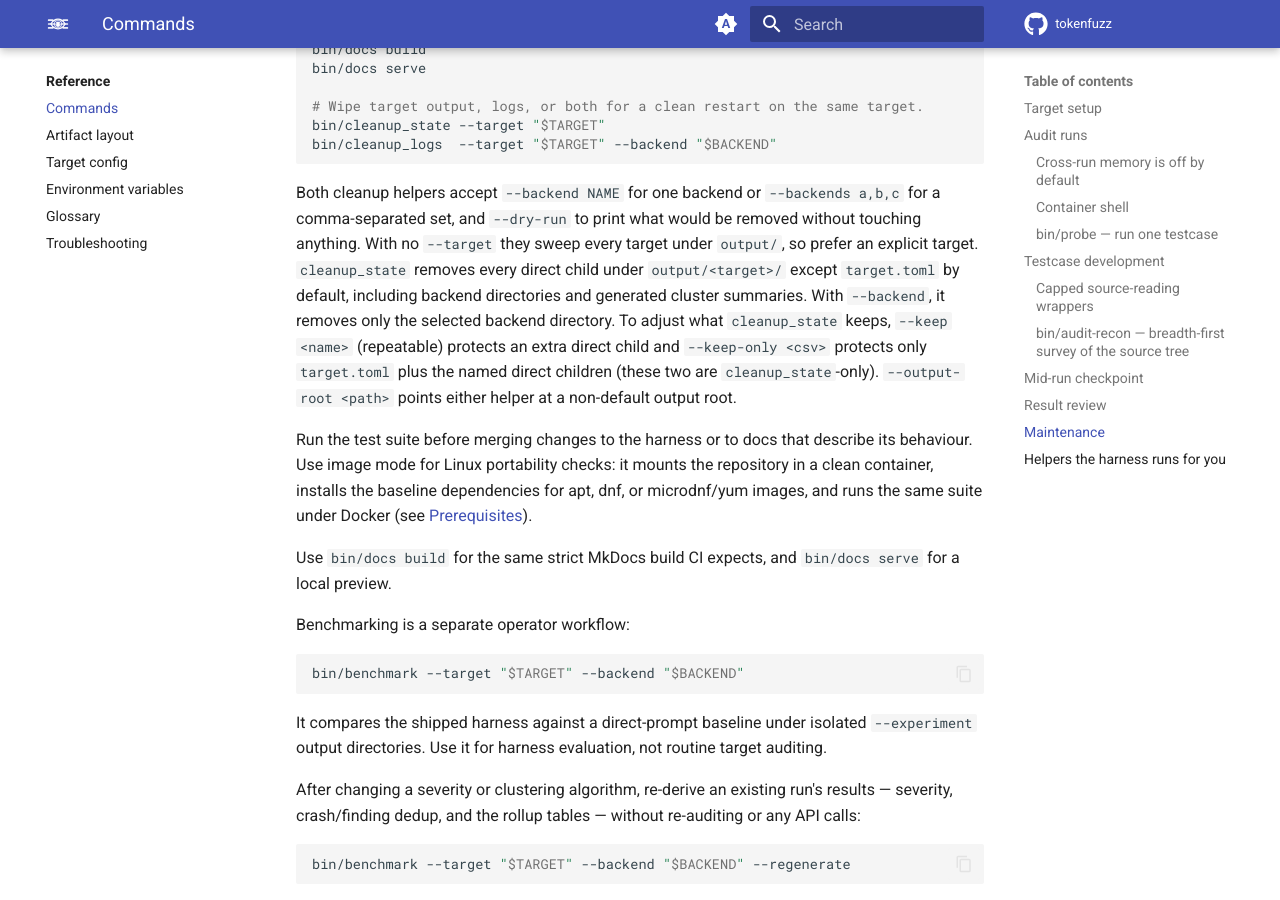
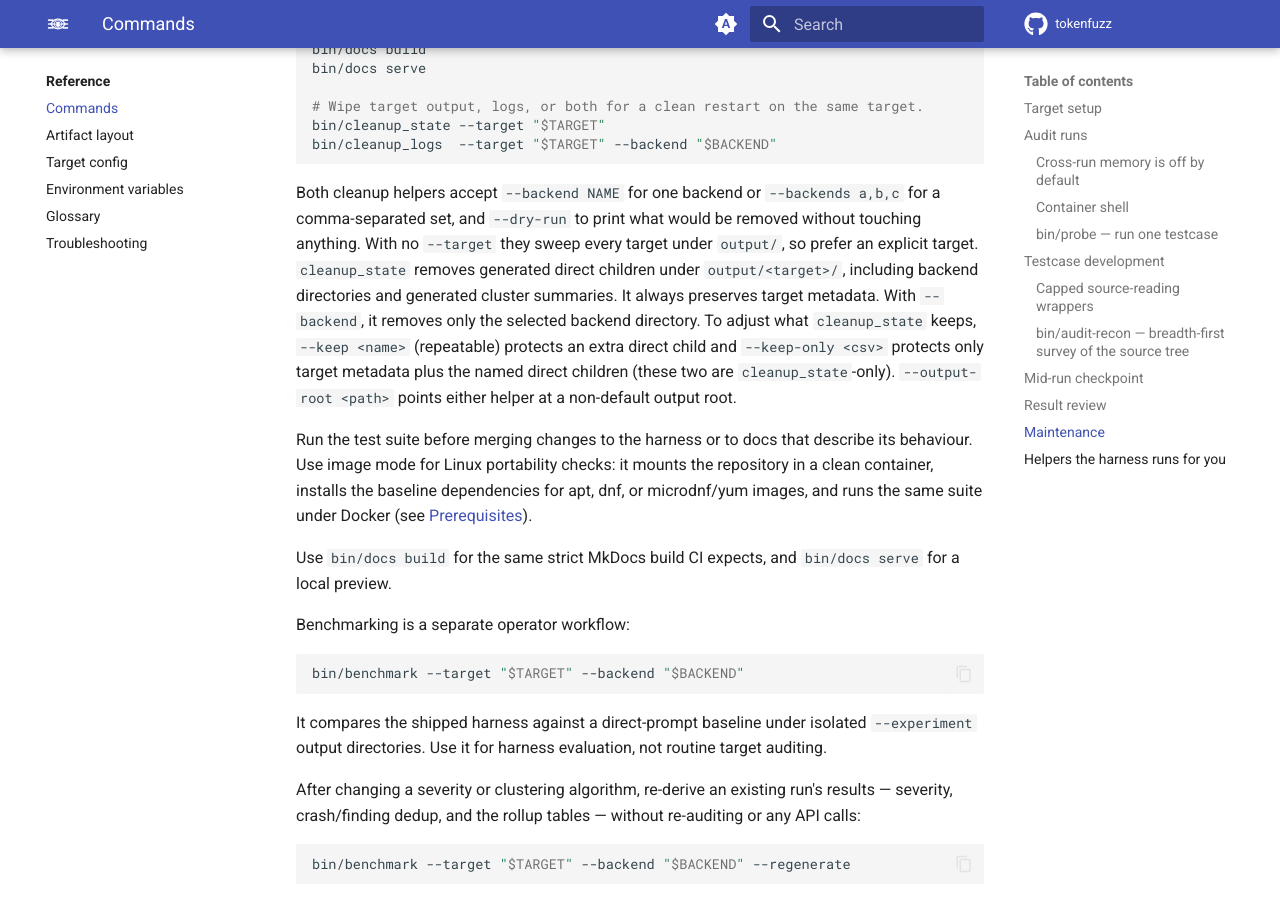
Before and after one commit to tokenfuzz/tokenfuzz, an MkDocs documentation site: the page built from docs/reference/commands.md, in a window 1280 px wide and 900 px high, scrolled down 9849 px. Built offline with MkDocs 1.6.1 and Material for MkDocs 9.7.7, drawn with Linux system fonts in a browser that asks for light colours; comment, search, counter and statistics services are not loaded.

Commit message:
Preserve canary ground truth during cleanup

```diff
--- a/docs/reference/commands.md
+++ b/docs/reference/commands.md
@@ -473,14 +473,15 @@ Both cleanup helpers accept `--backend NAME` for one backend or
 `--backends a,b,c` for a comma-separated set, and `--dry-run` to
 print what would be removed without touching anything. With no
 `--target` they sweep every target under `output/`, so prefer an
-explicit target. `cleanup_state` removes every direct child under
-`output/<target>/` except `target.toml` by default, including backend
-directories and generated cluster summaries. With `--backend`, it removes
-only the selected backend directory. To adjust what `cleanup_state`
-keeps, `--keep <name>` (repeatable) protects an extra direct child and
-`--keep-only <csv>` protects only `target.toml` plus the named direct
-children (these two are `cleanup_state`-only). `--output-root <path>`
-points either helper at a non-default output root.
+explicit target. `cleanup_state` removes generated direct children under
+`output/<target>/`, including backend directories and generated cluster
+summaries. It always preserves target metadata. With `--backend`, it
+removes only the selected backend directory. To adjust what
+`cleanup_state` keeps, `--keep <name>` (repeatable) protects an extra
+direct child and `--keep-only <csv>` protects only target metadata plus
+the named direct children (these two are
+`cleanup_state`-only). `--output-root <path>` points either helper at a
+non-default output root.
 
 Run the test suite before merging changes to the harness or to
 docs that describe its behaviour. Use image mode for Linux
```
Also changed, not shown: docs/getting-started/first-audit.md (+2 -1 lines), 2 other files.
